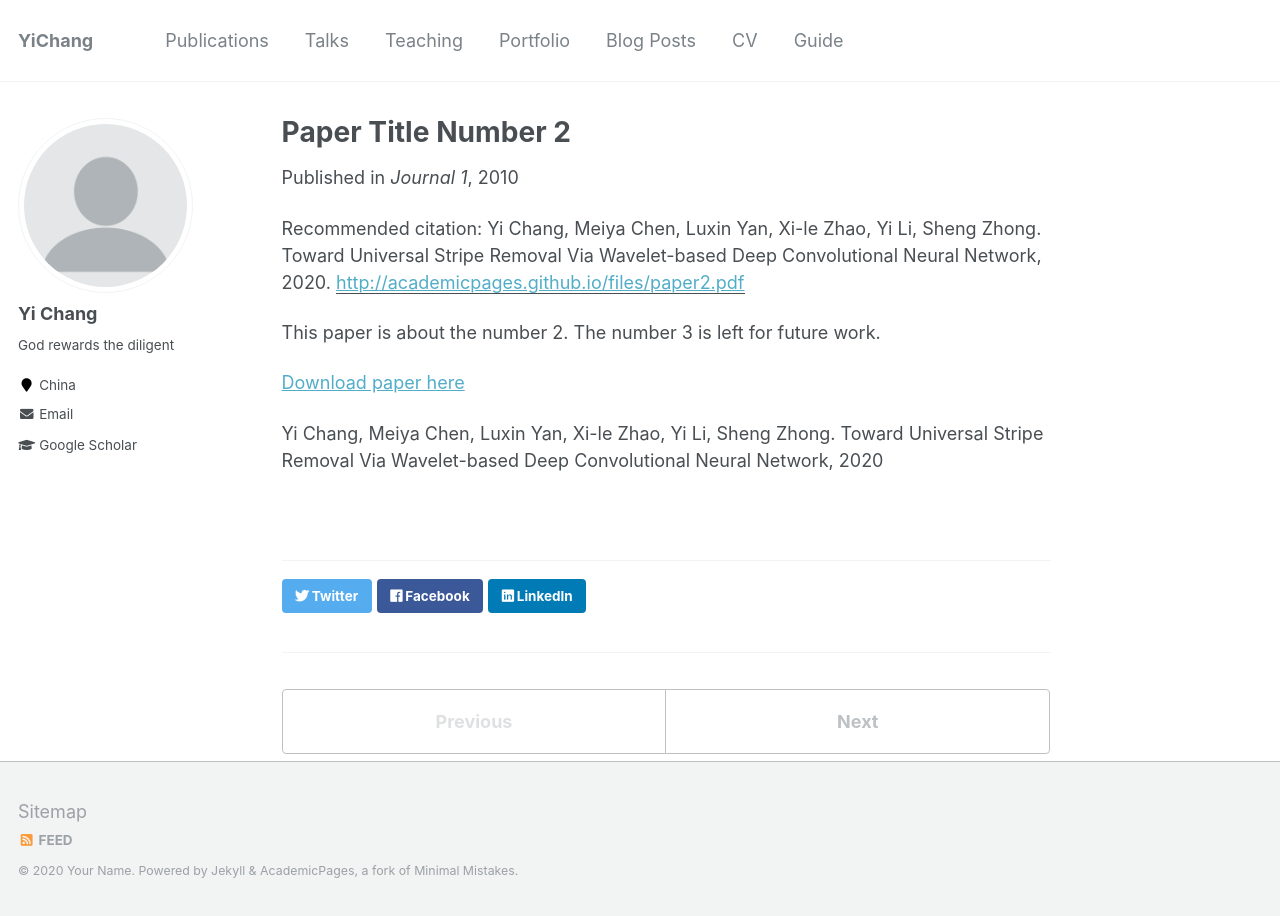
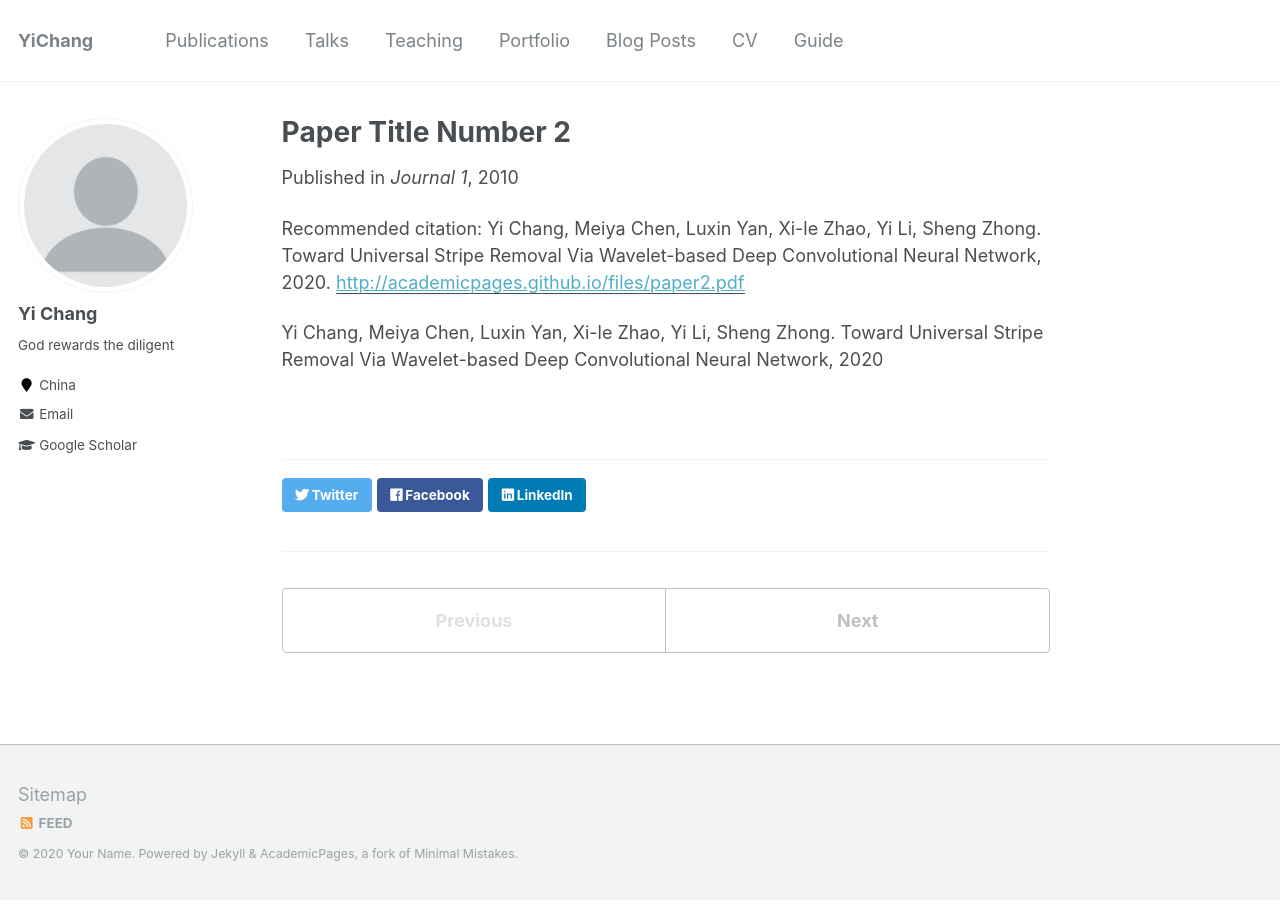
Before and after one commit to zhanwenchen/owuchangyuo.github.io, a Jekyll site: the page built from _publications/2010-10-01-paper-title-number-2.md, in a window 1280 px wide. Built offline with Jekyll 4.4.1, drawn with Linux system fonts in a browser that asks for light colours.

Commit message:
Update 2010-10-01-paper-title-number-2.md

```diff
--- a/_publications/2010-10-01-paper-title-number-2.md
+++ b/_publications/2010-10-01-paper-title-number-2.md
@@ -8,8 +8,4 @@ venue: 'Journal 1'
 paperurl: 'http://academicpages.github.io/files/paper2.pdf'
 citation: 'Yi Chang, Meiya Chen, Luxin Yan, Xi-le Zhao, Yi Li, Sheng Zhong. Toward Universal Stripe Removal Via Wavelet-based Deep Convolutional Neural Network, 2020.'
 ---
-This paper is about the number 2. The number 3 is left for future work.
-
-[Download paper here](http://academicpages.github.io/files/paper2.pdf)
-
 Yi Chang, Meiya Chen, Luxin Yan, Xi-le Zhao, Yi Li, Sheng Zhong. Toward Universal Stripe Removal Via Wavelet-based Deep Convolutional Neural Network, 2020
```
